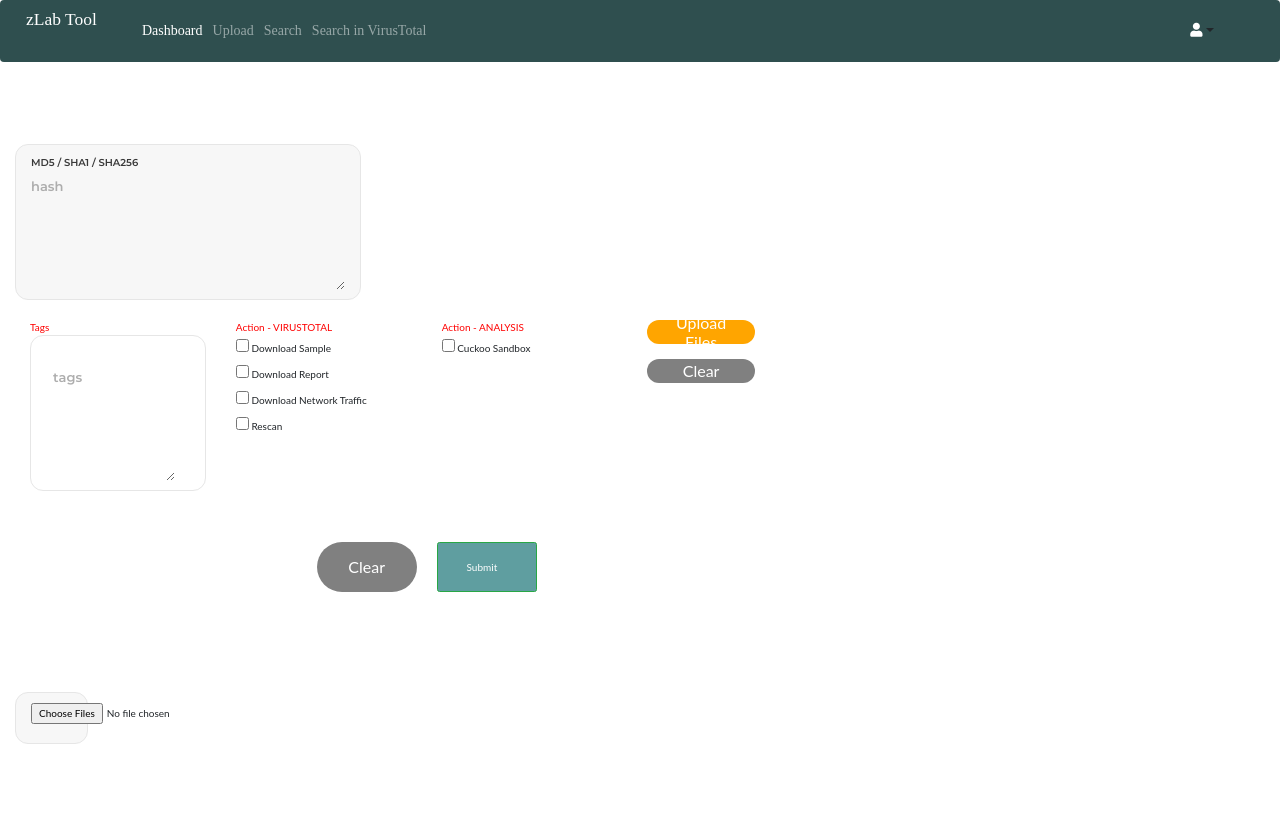
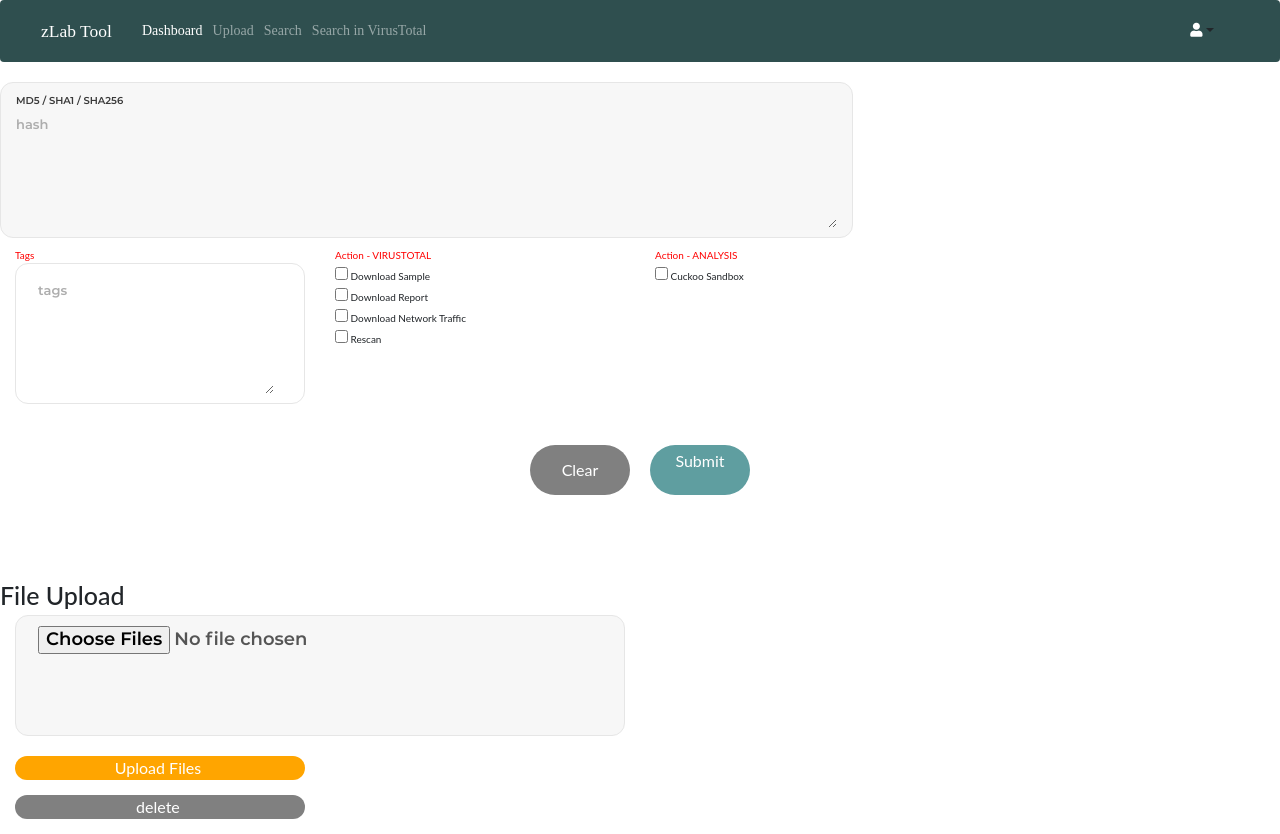
Before and after one commit to hazalmaslan/django-webapp, a Django app: page /upload/ in a window 1280 px wide. Before the commit the page ends 744 px from the top, so only its background shows below. Run offline with Django 3.2, Linux system fonts and the light colour scheme; data that the repository does not hold is empty; some libraries are stand-ins or nearby versions.

Commit message:
gui improvements

```diff
--- a/z_lab_engine/templates/z_lab_engine/base.html
+++ b/z_lab_engine/templates/z_lab_engine/base.html
@@ -38,8 +38,7 @@
     <!--Navbar-->
     <nav class="navbar navbar-expand-lg navbar-dark primary-color">
 
-        <!-- Navbar brand -->
-        <a class="navbar-brand" href="{% url 'dashboard' %}"><h3>zLab Tool</h3></a>
+
 
         <!-- Collapse button -->
         <button class="navbar-toggler" type="button" data-toggle="collapse" data-target="#basicExampleNav" aria-controls="basicExampleNav" aria-expanded="false">
@@ -51,6 +50,10 @@
 
             <!-- Links -->
             <ul class="navbar-nav mr-auto">
+                <li>
+                    <!-- Navbar brand -->
+                <a class="navbar-brand" href="{% url 'dashboard' %}"><h3>zLab Tool</h3></a>
+                </li>
                 <li class="nav-item active">
                     <a class="nav-link" href="{% url 'dashboard' %}">Dashboard</a>
                 </li>
--- a/z_lab_engine/templates/z_lab_engine/search_in_virustotal.html
+++ b/z_lab_engine/templates/z_lab_engine/search_in_virustotal.html
@@ -13,7 +13,7 @@
                             {% csrf_token %}
                             <div class="virus-total">{% include 'z_lab_engine/form_template.html' %}
                                 <label for="searchQuery">Search Query</label>
-                                <textarea id="searchQuery"></textarea>
+                                <textarea id="searchQuery" placeholder="Please copy this part to upper part to search"></textarea>
                             </div>
 
                             <div class="form-group">
--- a/z_lab_engine/templates/z_lab_engine/upload.html
+++ b/z_lab_engine/templates/z_lab_engine/upload.html
@@ -1,110 +1,93 @@
-{% extends 'z_lab_engine/base.html' %}
-{% block body %}
-        {% if error_message %}
+{% extends 'z_lab_engine/base.html' %} {% block body %} {% if error_message %}
 <p><strong>{{ error_message }}</strong></p>
 {% endif %}
-        <form class="contact100-form validate-form" role="form" action="" method="post">
+
+<form method="post" action="" class="contact100-form validate-form">
     {% csrf_token %}
-            <div class="column col-8 wrap-contact100">
-
-                <div class="row col-8">
-                    <div class="wrap-input100 validate-input bg1 rs1-wrap-input100 col-8">
+    <div class="wrap-input100 validate-input bg1 rs1-wrap-input100 col-8 form-group">
         <span class="label-input100">MD5 / SHA1 / SHA256</span>
-                        <label for="hash_list"></label>
-                        <textarea class="input100" id="hash_list" placeholder="hash" name="hash_list"></textarea>
+        <textarea id="hash_list" class="input100" placeholder="hash" name="hash_list"></textarea>
     </div>
 
-                </div>
     <div class="container col-md-12 col-xs-6 col-lg-12">
         <div class="row">
             <div class="col-3">
                 <article>Tags</article>
-                        <div class="wrap-input100 validate-input bg0">
-                            <label for="tags-textbox"></label>
-                            <textarea class="input100" id="tags-textbox" name="upload_tags" placeholder="tags"></textarea>
+                <div class="wrap-input100 validate-input bg0 form-group">
+                    <textarea id="tags-textbox" class="input100" placeholder="tags" name="upload_tags"></textarea>
                 </div>
             </div>
             <div class="col-3 ">
                 <article>Action - VIRUSTOTAL</article>
-                        <label>
-                            <input type="checkbox" value="Download Sample">
-                        </label> Download Sample
+                <input type="checkbox" value="Download Sample"> Download Sample
                 <br>
-                        <label>
-                            <input type="checkbox" value="Download Report">
-                        </label> Download Report
+                <input type="checkbox" value="Download Report"> Download Report
                 <br>
-                        <label>
-                            <input type="checkbox" value="Download Network Traffic">
-                        </label> Download Network Traffic
+                <input type="checkbox" value="Download Network Traffic"> Download Network Traffic
                 <br>
-                        <label>
-                            <input type="checkbox" value="Rescan">
-                        </label> Rescan
+                <input type="checkbox" value="Rescan"> Rescan
                 <br>
             </div>
             <div class="col-3 ">
                 <article>Action - ANALYSIS</article>
-                        <label>
-                            <input type="checkbox" value="Cuckoo Sandbox">
-                        </label> Cuckoo Sandbox
+                <input type="checkbox" value="Cuckoo Sandbox"> Cuckoo Sandbox
                 <br>
-                    </div>
-                    <div class="col-2">
-                        <button type="submit" class="contact50-form-btn" style="background-color: orange">
-                            <span>Upload Files<i class="fa fa-long-arrow-up" aria-hidden="true"></i></span>
-                        </button>
-                        <br>
-                        <button type="reset" class="contact50-form-btn" style="background-color: gray">
-                            <span>Clear<i class="fa fa-long-arrow-up" aria-hidden="true"></i></span>
-                        </button>
             </div>
         </div>
         <div class="col-3 ">
             {% for tag in sample_tags %}
-                    <label>
-                        <input type="checkbox" name="tags" value="{{ tag }}" onchange="printOnTagsTextBox()">
-                    </label>{{ tag }}
-                    <br> {% endfor %}
+                <input type="checkbox" name="tags" value="{{ tag }}" onchange="printOnTagsTextBox()"> {{ tag }} <br>
+            {% endfor %}
+        </div>
     </div>
     <div class="container-contact100-form-btn">
-                <button class="contact100-form-btn" style="background-color: gray">
+        <button type="reset" class="contact100-form-btn" style="background-color: gray">
             <span>
                     Clear
                     <i aria-hidden="true"></i>
                 </span>
         </button>
-                <button class="contact100-form-btn btn btn-success" style="background-color: cadetblue">
+        <button type="submit" class="contact100-form-btn" style="background-color: cadetblue">
             <span>
                     Submit
                     <i class="fa fa-long-arrow-right m-l-7" aria-hidden="true"></i>
                 </span>
         </button>
     </div>
-            </div>
-            </div>
 </form>
-        <!---------------------------------------------------->
-
-
-        <form>
-         <div class="column col-3">
-
-            <div class="wrap-input100 validate-input bg1 rs1-wrap-input100 col-3" id="file-upload-div">
-                <form action="" class="dropzone">
-                    <div class="form-group">
-                        <div class="fallback">
-                            <input name="file" type="file" multiple height="100px"/>
+    <br>
+    <br>
+    <br>
+    <br>
+    <br>
+<form action="" class="dropzone" method="post">
+    {% csrf_token %}
+    <h1>File Upload</h1>
+        <div class="form-group col-6">
+            <div class="fallback wrap-input100 validate-input bg1">
+                <input id="file" name="file" type="file" class="input100" multiple/>
             </div>
 
+        </div>
+        <div class="col-3 form-group col-2">
+            <button type="submit" class="contact50-form-btn" style="background-color: orange">
+                <span>
+            Upload Files
+            <i class="fa fa-long-arrow-up" aria-hidden="true"></i>
+            </span>
+            </button>
+            <br>
+            <button type="reset" class="contact50-form-btn" style="background-color: gray">
+                <span>
+            delete
+            <i class="fa fa-long-arrow-up" aria-hidden="true"></i>
+            </span>
+            </button>
+            <br>
         </div>
 
 </form>
 
-            </div>
-
-        </div>
-    </form>
 {% block content %}
 <script type="text/javascript">
     function remove(arr, value) {
@@ -139,6 +122,4 @@
         tagBox.value = text;
     }
 </script>
-{% endblock %}
-
-{% endblock%}
+{% endblock %} {% endblock %}
--- a/z_lab_engine/views.py
+++ b/z_lab_engine/views.py
@@ -50,7 +50,6 @@ def upload(request):
         hash_lines = request.POST.get('hash_list')
         hash_list = hash_lines.split()
         upload_tags = request.POST.get('upload_tags').split(", ")
-
         for h in hash_list:
             if len(h) == 32:
                 if Hash.objects.filter(md5=h).exists():
@@ -91,6 +90,9 @@ def upload(request):
                     for tag in upload_tags:
                         hash_save.upload_tags.add(tag)
                     hash_save.save()
+
+            files = request.FILES.get('file')
+            return render(request, 'z_lab_engine/detail.html', {'tag': files})
     return render(request, 'z_lab_engine/upload.html', {'sample_tags': sample_tags_list})
 
 # TODO: DO not forget to check for 2,3 input hashes
```
Also changed, not shown: z_lab_engine/templates/z_lab_engine/index.html (+67 -40 lines). Lines whose indentation alone changed are shown as unchanged.
